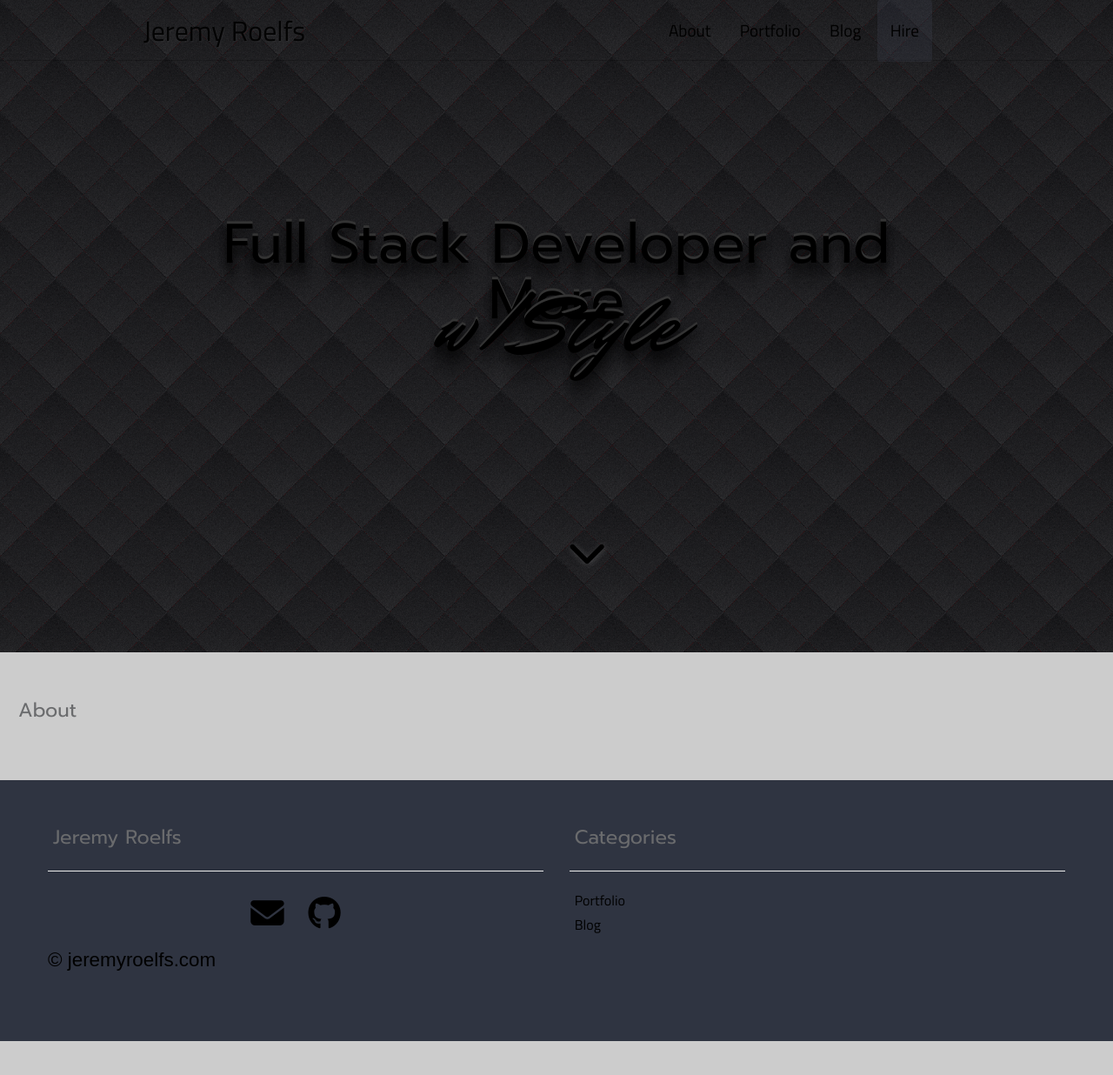
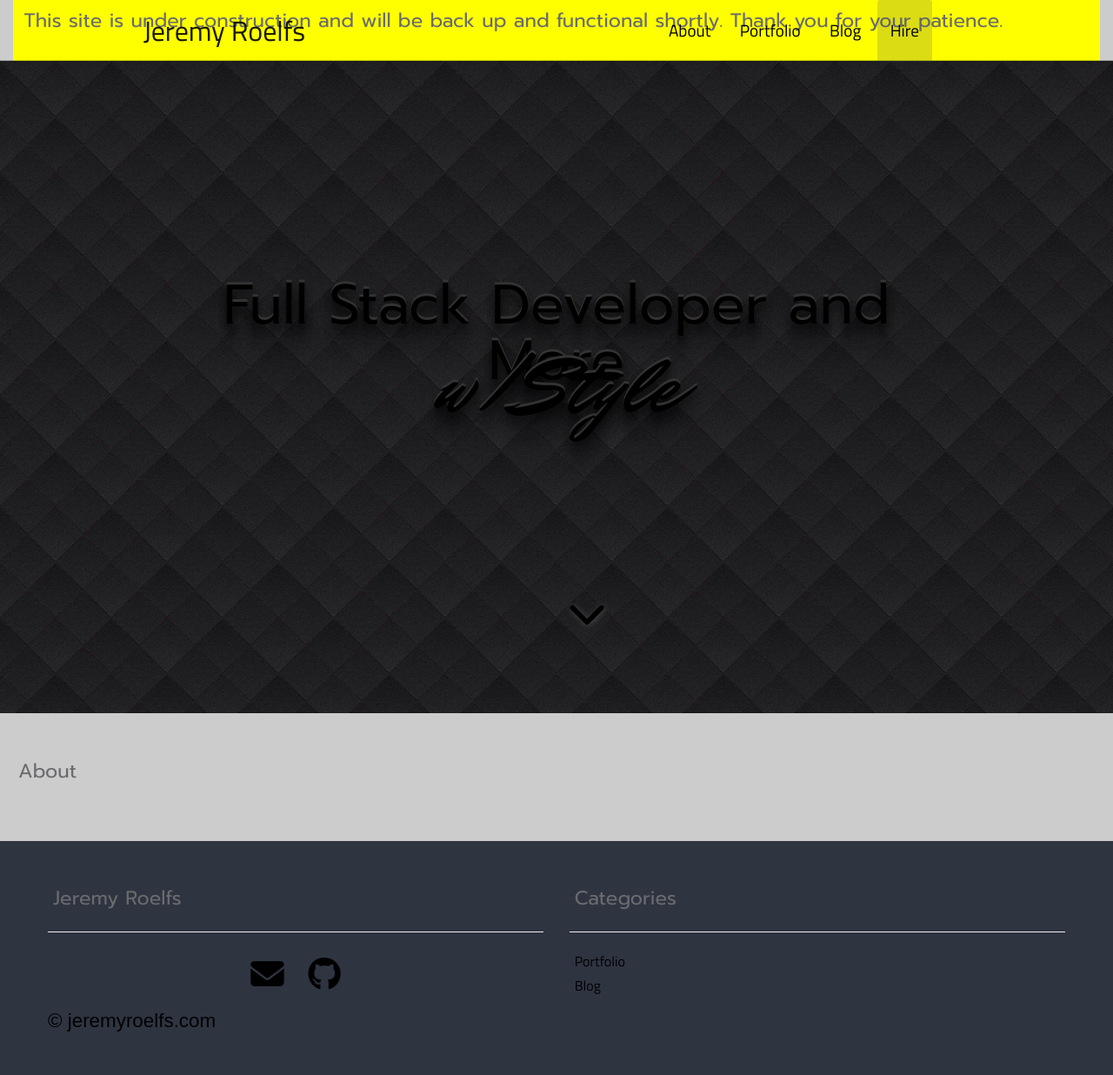
Before and after one commit to J-Roel/jeremy-jekyll, a Jekyll site: the page built from index.html, in a window 1280 px wide and 1267 px high. Shown: the top 1236 px of the window at 87% size. Built offline with Jekyll 4.4.1, drawn with Linux system fonts in a browser that asks for light colours; nearby versions of some CDN libraries.

Commit message:
added construction

```diff
--- a/_includes/header.html
+++ b/_includes/header.html
@@ -1,3 +1,7 @@
+<section id="construction">
+<h4>This site is under construction and will be back up and functional shortly. Thank you for your patience.</h4>
+</section>
+
 <header>
   <div class="row">
     <div class="col-xs-12 col-sm-12 col-md-5 col-lg-5">
--- a/_sass/_layout.scss
+++ b/_sass/_layout.scss
@@ -1,3 +1,9 @@
+#construction{
+    height: 70px;
+    width: 100%;
+    background: yellow;
+}
+
 /*
     STYLES.CSS
 
```
Also changed, not shown: 14 other files.
